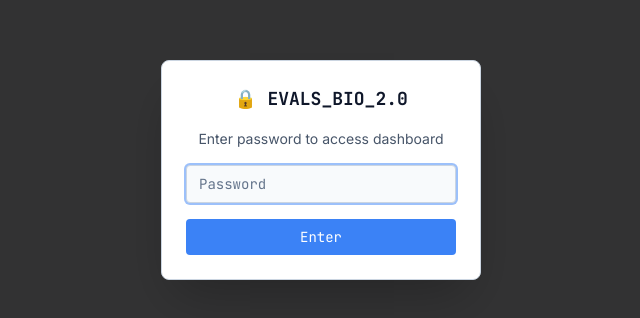
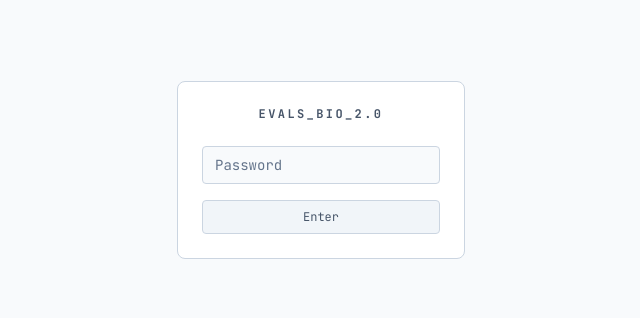
Before and after one commit to alfredoandere/evaluations_dashboard, a React (Vite) app: page / in a window 1280 px wide. Shown: the part 230-548 px from the top of the page, without its empty margins (319-959 px from the left). Built offline with nearby package versions, Linux system fonts and the light colour scheme.

Commit message:
Style password modal to match dashboard

```diff
--- a/src/components/PasswordModal.tsx
+++ b/src/components/PasswordModal.tsx
@@ -36,39 +36,35 @@ export default function PasswordModal({ onAuthenticated }: PasswordModalProps) {
     }
   };
 
-  // Don't render anything while checking localStorage
   if (isChecking) {
     return null;
   }
 
   return (
-    <div className="fixed inset-0 bg-black/80 backdrop-blur-sm flex items-center justify-center z-50">
-      <div className="bg-surface border border-border rounded-lg p-6 w-80 shadow-2xl">
-        <h2 className="text-lg font-mono font-bold text-text-main mb-4 text-center">
-          🔒 EVALS_BIO_2.0
+    <div className="fixed inset-0 bg-background flex items-center justify-center">
+      <div className="bg-surface border border-border rounded-lg p-6 w-72">
+        <h2 className="text-xs font-mono font-bold tracking-[0.2em] text-text-muted mb-6 text-center">
+          EVALS_BIO_2.0
         </h2>
-        <p className="text-text-muted text-sm mb-4 text-center">
-          Enter password to access dashboard
-        </p>
         <form onSubmit={handleSubmit}>
           <input
             ref={inputRef}
             type="password"
             placeholder="Password"
-            className={`w-full px-3 py-2 bg-background border rounded font-mono text-sm text-text-main placeholder:text-text-dim focus:outline-none focus:ring-2 focus:ring-primary/50 ${
+            className={`w-full px-3 py-2 bg-background border rounded font-mono text-sm text-text-main placeholder:text-text-dim focus:outline-none focus:border-text-muted ${
               error ? 'border-red-500' : 'border-border'
             }`}
             autoFocus
             onChange={() => setError(false)}
           />
           {error && (
-            <p className="text-red-500 text-xs mt-2 text-center">
+            <p className="text-red-500 text-[10px] font-mono mt-2 text-center">
               Incorrect password
             </p>
           )}
           <button
             type="submit"
-            className="w-full mt-4 px-4 py-2 bg-primary text-white font-mono text-sm rounded hover:bg-primary/90 transition-colors"
+            className="w-full mt-4 px-4 py-2 bg-surfaceHighlight border border-border text-text-muted font-mono text-xs rounded hover:bg-surface hover:text-text-main transition-colors"
           >
             Enter
           </button>
@@ -78,12 +74,10 @@ export default function PasswordModal({ onAuthenticated }: PasswordModalProps) {
   );
 }
 
-// Helper to check auth status (for use elsewhere if needed)
 export function isAuthenticated(): boolean {
   return localStorage.getItem(STORAGE_KEY) === 'authenticated';
 }
 
-// Helper to logout (for use elsewhere if needed)
 export function logout(): void {
   localStorage.removeItem(STORAGE_KEY);
 }
```
